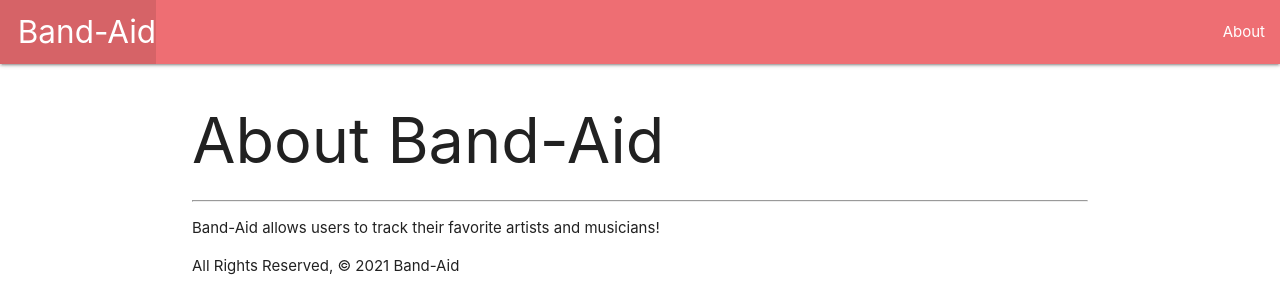
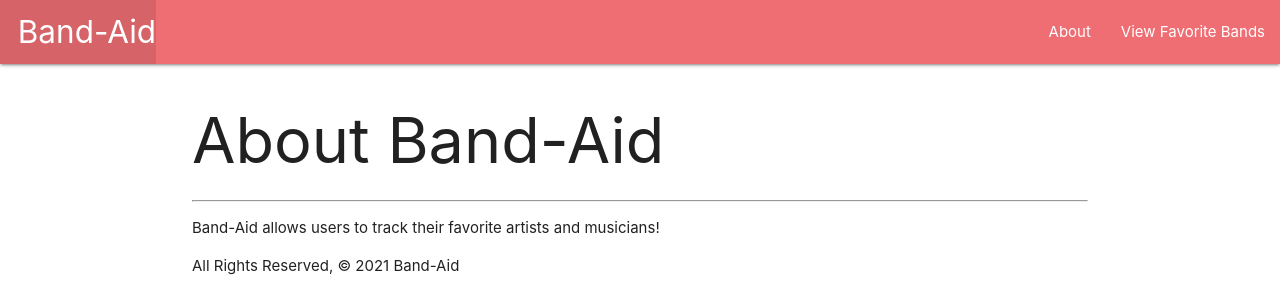
Before and after one commit to federalolive/Band-Aid, a Django app: page /about/ in a window 1280 px wide. Shown: the top 300 px of the page. Run offline with Django 3.2, Linux system fonts and the light colour scheme.

Commit message:
Set up view for favorite bands.

```diff
--- a/main_app/templates/base.html
+++ b/main_app/templates/base.html
@@ -17,6 +17,7 @@
         </ul>
         <ul class="right">
           <li><a href="/about">About</a></li>
+          <li><a href="/bands">View Favorite Bands</a></li>
         </ul>
       </div>
     </nav>
```
